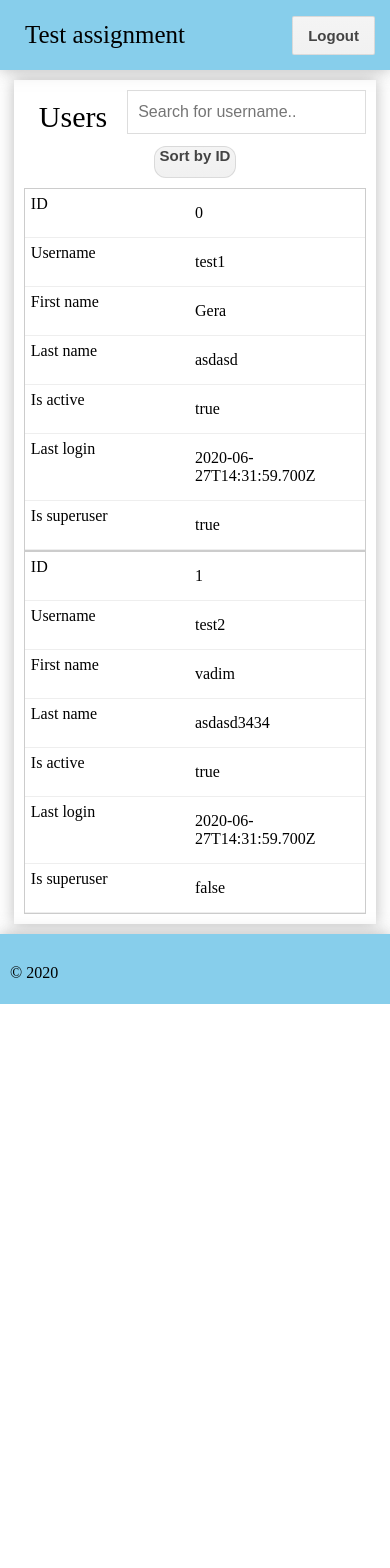
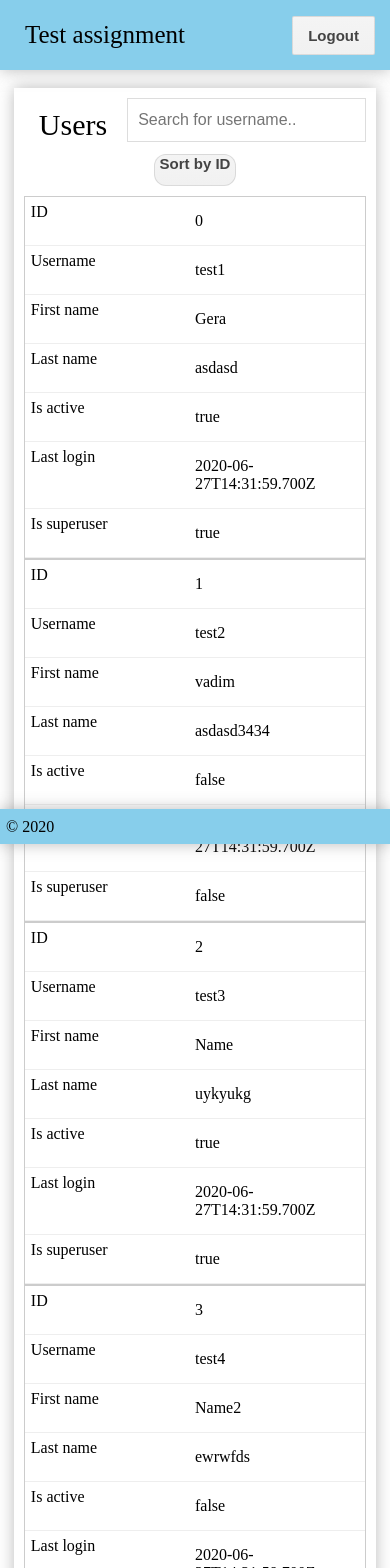
Before and after one commit to soldor37/authAsign, a Vue app: page /users in a window 390 px wide. Shown: the top 1568 px of the page. Before the commit the page ends 1004 px from the top, so only its background shows below. Built offline with nearby package versions, Linux system fonts and the light colour scheme; sample sign-in values are in the browser's storage.

Commit message:
header footer responsive

```diff
--- a/src/App.vue
+++ b/src/App.vue
@@ -1,20 +1,20 @@
 <template>
 <div id="app" class="app">
   <body>
-    <header class="header-content">
+    <div class="header-content">
       <div class="header-title">Test assignment</div>
       <div class="header__logout">
         <button v-if="isLoggedIn" class="header__logout__btn" @click="logout()">Logout</button>
       </div>
-    </header>
+    </div>
+    <header class="header"></header>
     <content class="view-content">
       <router-view></router-view>
     </content>
-    <footer class="footer-content">
-      <div class="footer-title">
-        <span class="footer-title__text">© 2020</span>
-      </div>
-    </footer>
+    <footer class="footer-content"></footer>
+    <div class="footer-title">
+      <span class="footer-title__text">© 2020</span>
+    </div>
   </body>
 </div>
 </template>
@@ -43,8 +43,7 @@ export default {
         throw err;
       });
     });
-  },
-
+  }
 };
 </script>
 
@@ -63,42 +62,65 @@ body {
   flex-flow: column wrap;
   margin: -10px;
 } */
-.header-content {
+header {
   background-color: skyblue;
+  position: fixed;
+  top: 0;
+  z-index: 1;
+  width: 100%;
   height: 70px;
   margin: 0px;
+  box-shadow: 0 0 15px rgba(122, 122, 122, 0.5);
+}
+.header-content {
+  z-index: 5;
+  height: 70px;
+  width: 100%;
   display: flex;
   flex-flow: row wrap;
   justify-content: space-between;
   align-items: center;
   align-content: center;
-  position: relative;
-  box-shadow: 0 0 15px rgba(122, 122, 122, 0.5);
+  position: fixed;
 }
 .header-title {
   font-size: 25px;
   margin-left: 25px;
 }
 .view-content {
+  padding-top: 10%;
+  padding-bottom: 10%;
   flex: 1;
   display: flex;
   flex-flow: row wrap;
   justify-content: center;
 }
 .footer-content {
-  position: relative;
+  left: 0;
+  bottom: 0;
+  width: 100%;
+  position: fixed;
+  z-index: 1;
   background-color: skyblue;
   height: 70px;
   margin: 0px;
   display: flex;
   flex-flow: row wrap;
   justify-content: flex-start;
+  align-items: center;
   box-shadow: 0 0 15px rgba(122, 122, 122, 0.5);
 }
 .footer-title {
-  margin: 30px 0px 10px 10px;
+  left: 0;
+  bottom: 0;
+  height: 70px;
+  width: 100%;
+  z-index: 5;
+  position: fixed;
+  padding-left: 6px;
   display: flex;
-  justify-content: flex-start;
+  flex-wrap: wrap;
+  align-items: center;
 }
 .header__logout {
   align-self: center;
@@ -129,6 +151,11 @@ body {
   transition: all 0.218s ease 0s;
 }
 @media only screen and (max-width: 670px) {
-
+  .view-content {
+    padding-top: 20%;
+  }
+  .footer-content, .footer-title {
+    height: 35px;
+  }
 }
 </style>
--- a/src/components/Users.vue
+++ b/src/components/Users.vue
@@ -68,9 +68,29 @@ export default {
           first_name: "vadim",
           last_name: "asdasd3434",
           password: "fgfgergr",
+          is_active: false,
+          last_login: "2020-06-27T14:31:59.700Z",
+          is_superuser: false
+        },
+        {
+          id: 2,
+          username: "test3",
+          first_name: "Name",
+          last_name: "uykyukg",
+          password: "fgfgergr",
           is_active: true,
           last_login: "2020-06-27T14:31:59.700Z",
-          is_superuser: false
+          is_superuser: true
+        },
+        {
+          id: 3,
+          username: "test4",
+          first_name: "Name2",
+          last_name: "ewrwfds",
+          password: "fgfgergr",
+          is_active: false,
+          last_login: "2020-06-27T14:31:59.700Z",
+          is_superuser: true
         }
       ],
       authData: {
```
